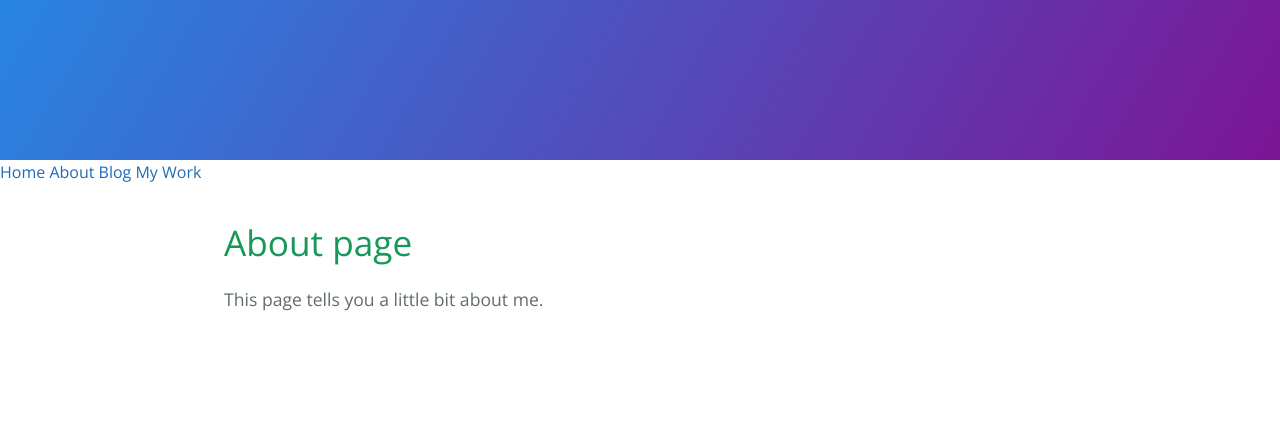
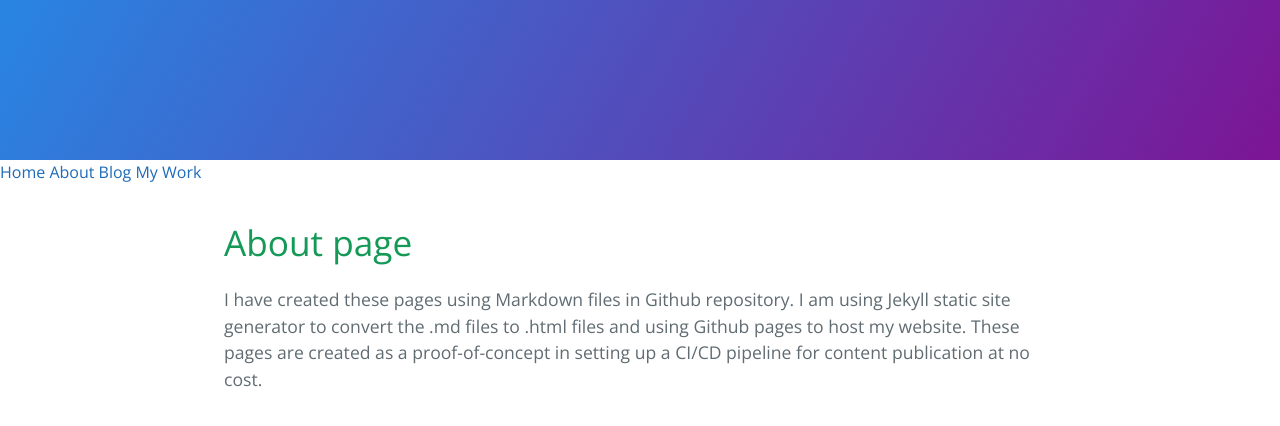
Before and after one commit to sankar-tc/grove, a Jekyll site: the page built from about.md, in a window 1280 px wide. Shown: the top 426 px of the page. Built offline with Jekyll 4.4.1, drawn with Linux system fonts in a browser that asks for light colours.

Commit message:
Adding description to Index and about

```diff
--- a/about.md
+++ b/about.md
@@ -4,4 +4,6 @@ title: About
 ---
 # About page
 
-This page tells you a little bit about me.
+I have created these pages using Markdown files in Github repository.
+I am using Jekyll static site generator to convert the .md files to .html files and using Github pages to host my website.
+These pages are created as a proof-of-concept in setting up a CI/CD pipeline for content publication at no cost.
--- a/index.html
+++ b/index.html
@@ -10,5 +10,6 @@ title: Home
   </head>
   <body>
     <h1>{{ "Hello World!" | downcase }}</h1>
+    <p>Welcome to my website! I am a seasoned technical documentation leader proficient in technical writing, UX writing, project management, and customer education. With my expertise, I deliver clear, concise, and user-friendly documentation solutions that empower both clients and end-users. Let me help you streamline your projects and enhance your customers' experience through effective communication and comprehensive documentation.</p>
   </body>
 </html>
```
